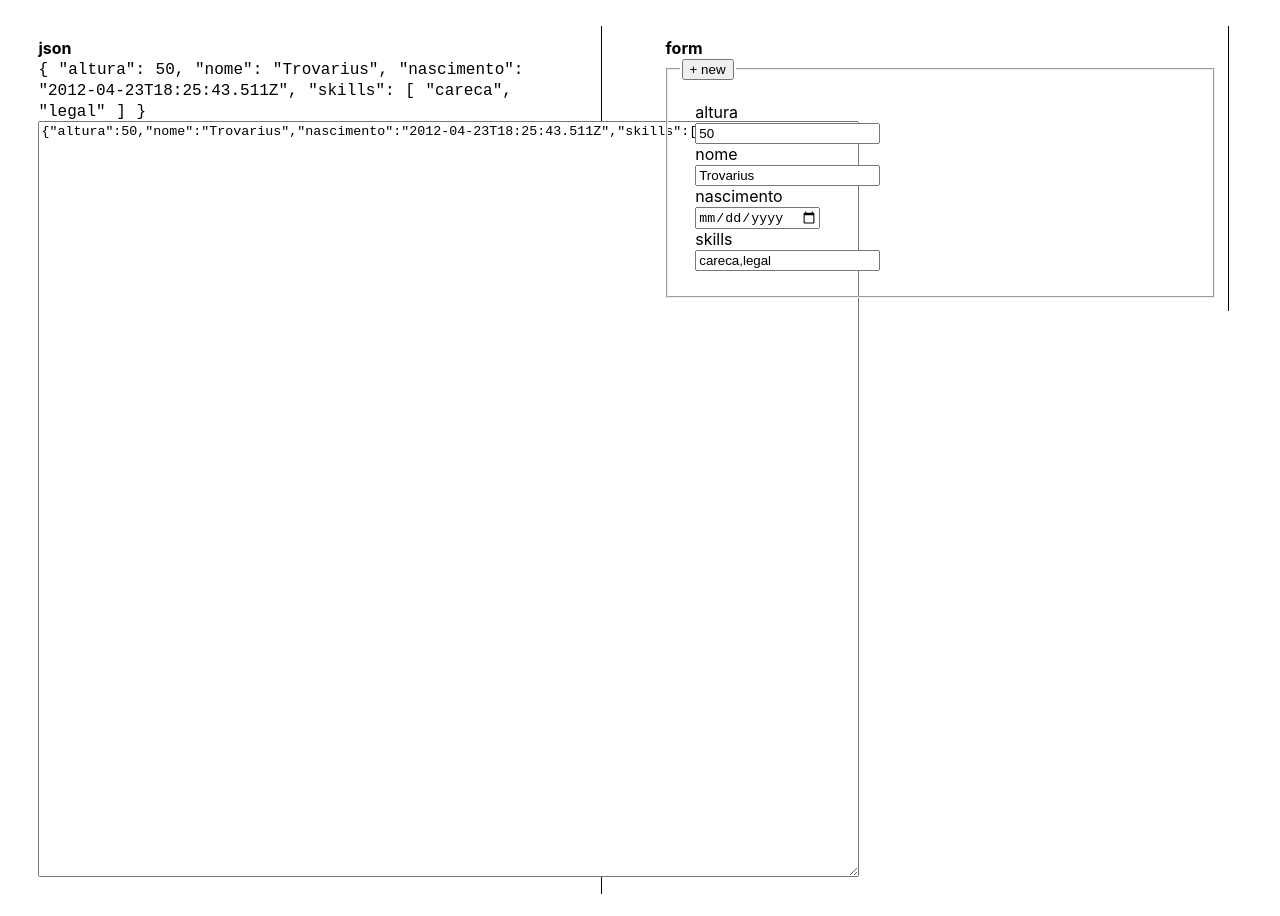
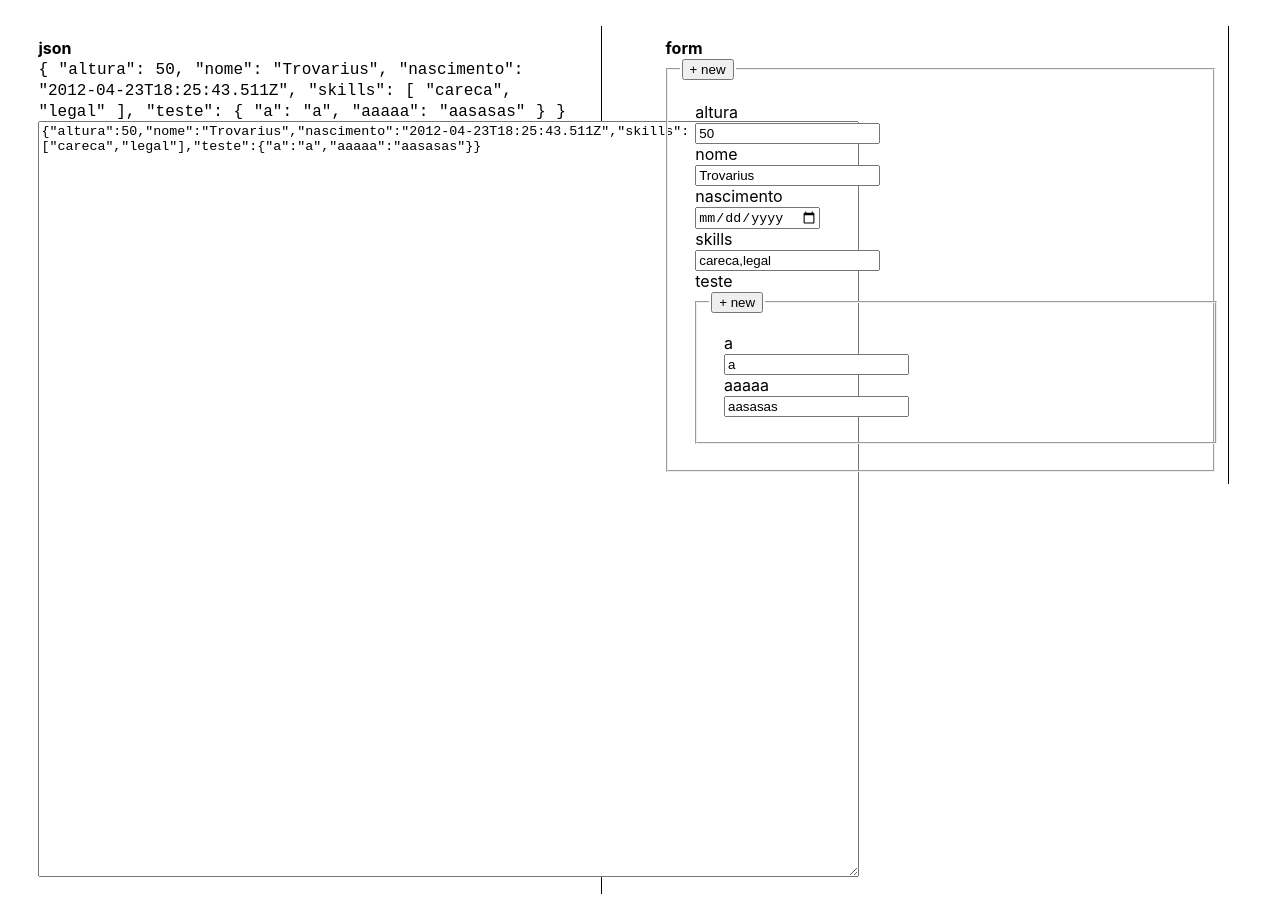
Before and after one commit to Trovarius/json-form-generator, a Nuxt app: page /form in a window 1280 px wide. Shown: the top 916 px of the page. Built offline with nearby package versions, Linux system fonts and the light colour scheme.

Commit message:
obtendo obejto correto na hirarquia do json

```diff
--- a/components/Form/form-generator.vue
+++ b/components/Form/form-generator.vue
@@ -23,12 +23,12 @@
 
     <div class="form-generation">
       <div
-        v-for="(value, key) in data"
+        v-for="(value, key) in getData"
         :key="key">
         <label :for="key">{{ key }}</label>
         <component
           :is="getInputType(data[key])"
-          :data="data"
+          :data="getData"
           :label="key"
           @addedField="formEvents().addField()"/>
       </div>
@@ -71,6 +71,11 @@ export default {
         value: null
       }
     };
+  },
+  computed: {
+    getData() {
+      return this.label ? this.data[this.label] : this.data;
+    }
   },
   methods: {
     formEvents() {
--- a/pages/form.vue
+++ b/pages/form.vue
@@ -12,7 +12,6 @@
       <h4>form</h4>
       <form-generator
         :data="dados"
-        label="Principal"
         @addedField="updateState"/>
     </div>
   </div>
@@ -31,7 +30,11 @@ export default {
         altura: 50,
         nome: "Trovarius",
         nascimento: "2012-04-23T18:25:43.511Z",
-        skills: ["careca", "legal"]
+        skills: ["careca", "legal"],
+        teste: {
+          a: "a",
+          aaaaa: "aasasas"
+        }
       }
     };
   },
```
